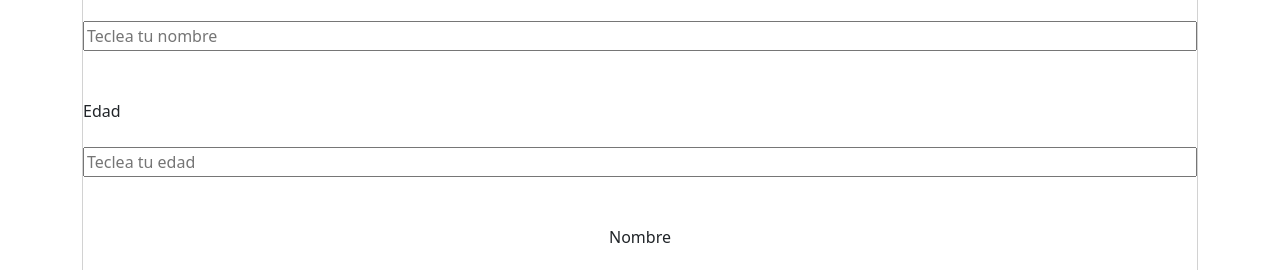
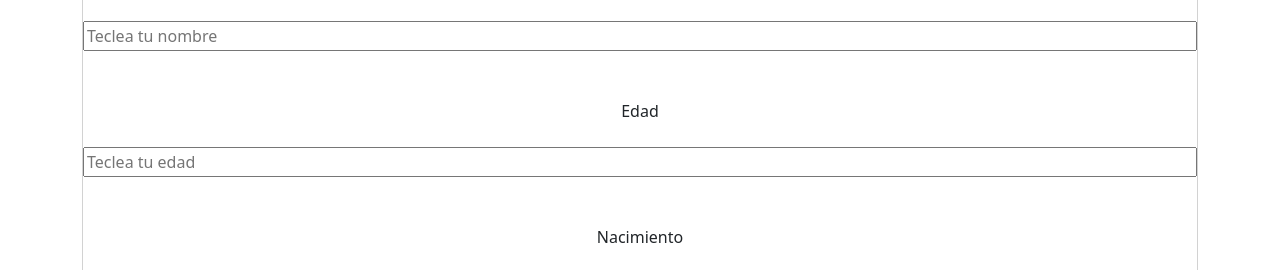
Before and after one commit to XimenaBlancass/XimenaBlancass.github.io, a plain HTML site: page paginaa.html in a window 1280 px wide. Shown: the part 1904-2174 px from the top of the page. Drawn offline with Linux system fonts and the light colour scheme.

Commit message:
Pagina web( habia subido el equivocado)14.03.23

```diff
--- a/paginaa.html
+++ b/paginaa.html
@@ -174,11 +174,11 @@
     <br>
     <input type="text" placeholder="Teclea tu nombre" requiered>
     <br><br>
-    <label for="Edad"><center></center>Edad</label>
+    <label for="Edad"><center>Edad</center></label>
     <br>
     <input type="number" placeholder="Teclea tu edad" requiered>
     <br><br>
-    <label for="Nombre"><center>Nombre</center></label>
+    <label for="Nombre"><center>Nacimiento</center></label>
     <br>
     <input type="date" placeholder="Teclea tu edad" requier ed>
     <br><br>
```
